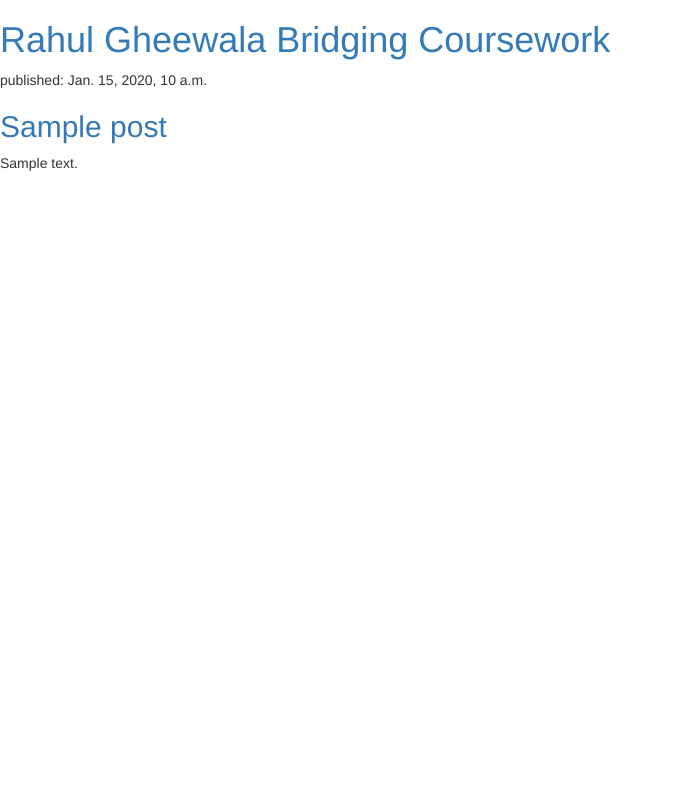
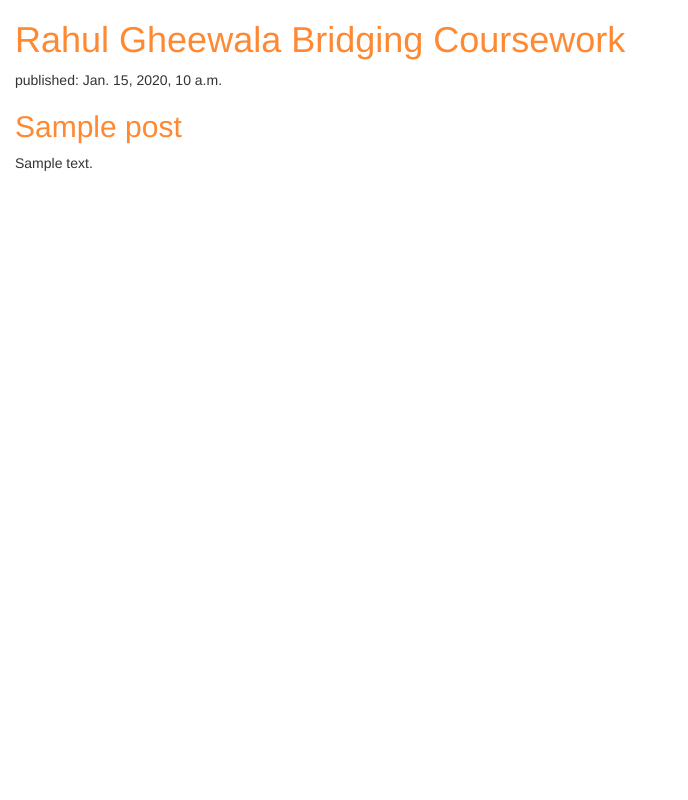
Before and after one commit to RahulGheewala/my-first-blog, a Django app: page / in a window 1280 px wide. Shown: the whole page, without its empty margins (0-688 px from the left). Run offline with Django 3.2, Linux system fonts and the light colour scheme; tables that the repository leaves empty hold one stand-in row (values such as "Sample post"); some libraries are stand-ins or nearby versions.

Commit message:
Changed the colour for site.

```diff
--- /dev/null
+++ b/blog/static/css/blog.css
@@ -0,0 +1,7 @@
+h1 a, h2 a {
+    color: #FF8833;
+}
+
+body {
+    padding-left: 15px;
+}
--- a/blog/templates/blog/post_list.html
+++ b/blog/templates/blog/post_list.html
@@ -1,6 +1,12 @@
+{% load static %}
+<html>
+    <head>
+        <title>Rahul Gheewala Bridging Coursework</title>
         <link rel="stylesheet" href="//maxcdn.bootstrapcdn.com/bootstrap/3.2.0/css/bootstrap.min.css">
         <link rel="stylesheet" href="//maxcdn.bootstrapcdn.com/bootstrap/3.2.0/css/bootstrap-theme.min.css">
-
+        <link rel="stylesheet" href="{% static 'css/blog.css' %}">
+    </head>
+    <body>
         <div>
             <h1><a href="/">Rahul Gheewala Bridging Coursework</a></h1>
         </div>
@@ -12,3 +18,5 @@
                 <p>{{ post.text|linebreaksbr }}</p>
             </div>
         {% endfor %}
+    </body>
+</html>
```
Lines whose indentation alone changed are shown as unchanged.
